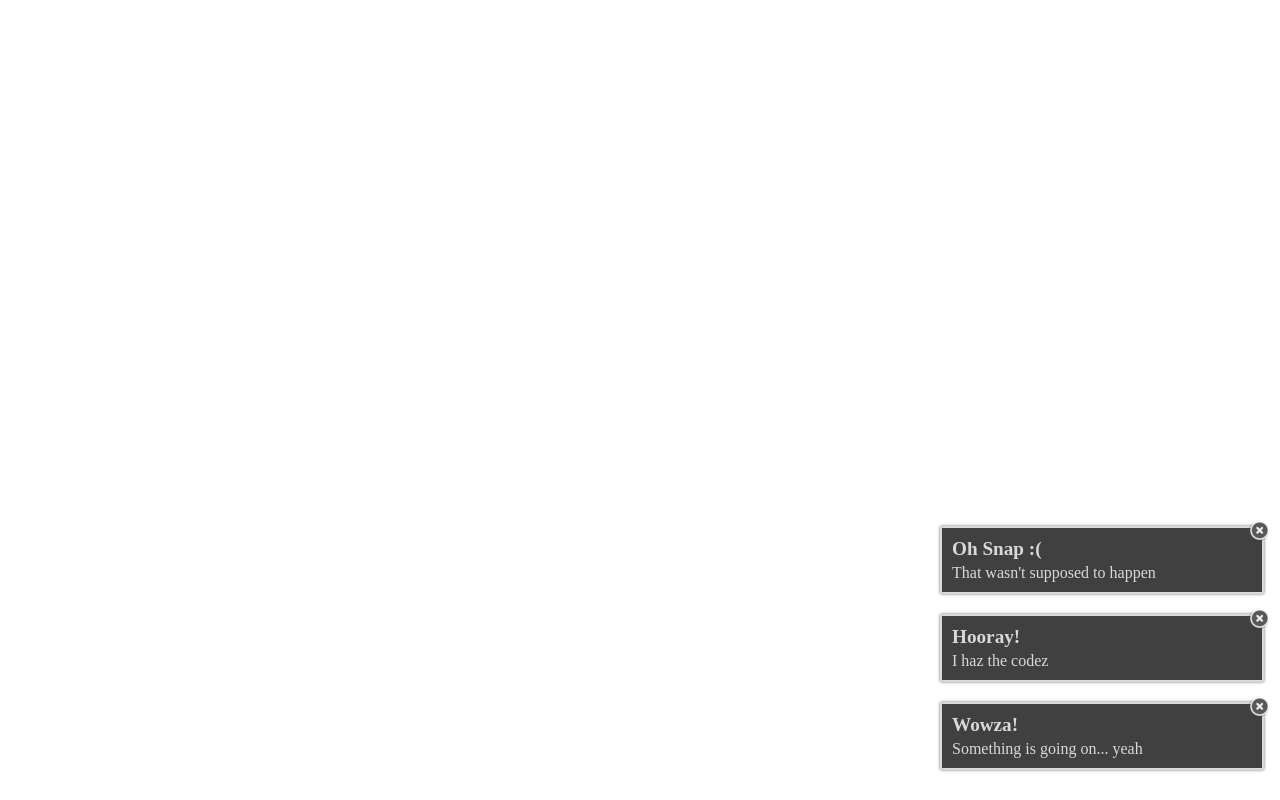
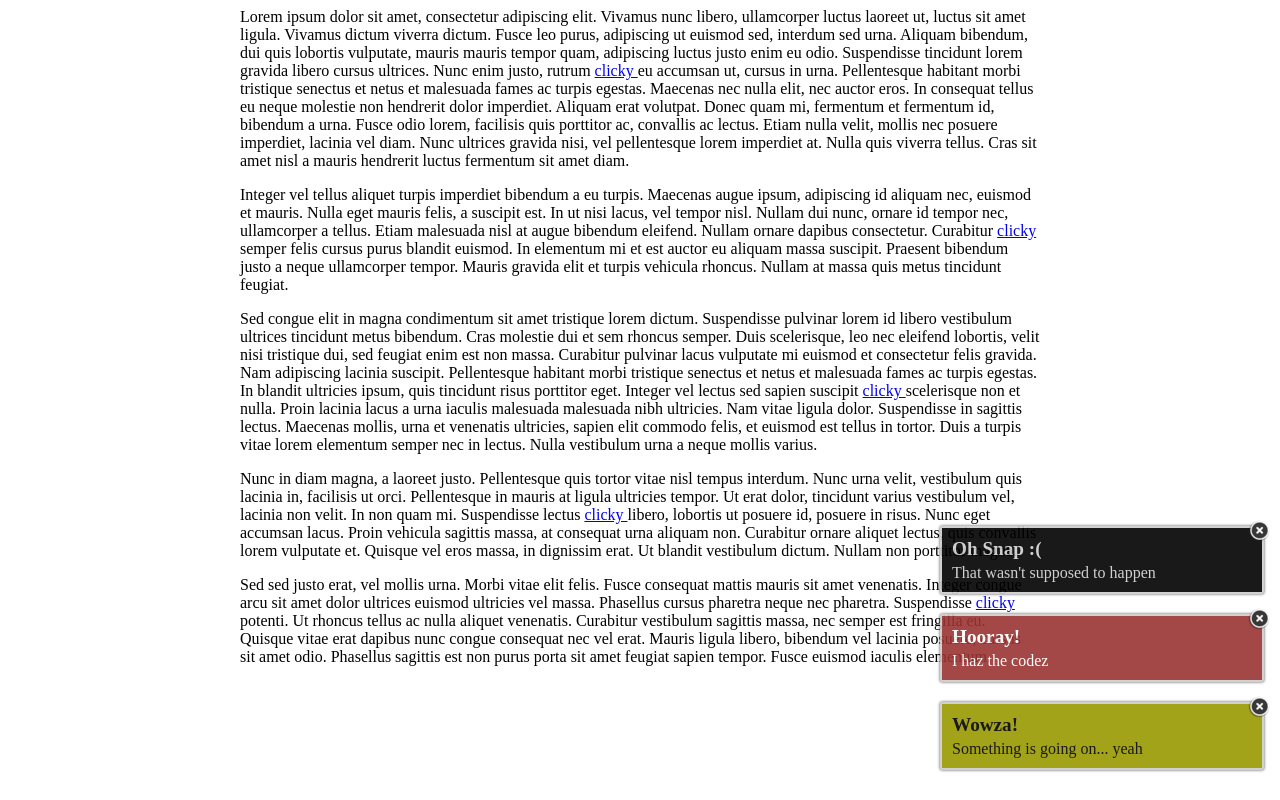
Before and after one commit to jtrussell/js-growler, a plain HTML site: page index.html in a window 1280 px wide. Drawn offline with Linux system fonts and the light colour scheme.

Commit message:
Working version... WOOHOO

```diff
--- a/index.html
+++ b/index.html
@@ -6,6 +6,101 @@
 		-->
 	</head>
 	<body>
+
+		<div style="width:800px;margin: 0 auto;">
+			<p>
+				Lorem ipsum dolor sit amet, consectetur adipiscing elit. Vivamus
+				nunc libero, ullamcorper luctus laoreet ut, luctus sit amet
+				ligula.  Vivamus dictum viverra dictum. Fusce leo purus,
+				adipiscing ut euismod sed, interdum sed urna. Aliquam bibendum,
+				dui quis lobortis vulputate, mauris mauris tempor quam,
+				adipiscing luctus justo enim eu odio. Suspendisse tincidunt
+				lorem gravida libero cursus ultrices.  Nunc enim justo, rutrum
+				<a href="javascript:void(0)" onclick="growler.inform('My message', 'My Title')">
+					clicky
+				</a>
+				eu accumsan ut, cursus in urna. Pellentesque habitant morbi
+				tristique senectus et netus et malesuada fames ac turpis
+				egestas. Maecenas nec nulla elit, nec auctor eros. In consequat
+				tellus eu neque molestie non hendrerit dolor imperdiet.  Aliquam
+				erat volutpat. Donec quam mi, fermentum et fermentum id,
+				bibendum a urna. Fusce odio lorem, facilisis quis porttitor ac,
+				convallis ac lectus. Etiam nulla velit, mollis nec posuere
+				imperdiet, lacinia vel diam. Nunc ultrices gravida nisi, vel
+				pellentesque lorem imperdiet at. Nulla quis viverra tellus. Cras
+				sit amet nisl a mauris hendrerit luctus fermentum sit amet diam.
+			</p>
+
+			<p>
+				Integer vel tellus aliquet turpis imperdiet bibendum a eu
+				turpis.  Maecenas augue ipsum, adipiscing id aliquam nec,
+				euismod et mauris.  Nulla eget mauris felis, a suscipit est. In
+				ut nisi lacus, vel tempor nisl. Nullam dui nunc, ornare id
+				tempor nec, ullamcorper a tellus. Etiam malesuada nisl at augue
+				bibendum eleifend. Nullam ornare dapibus consectetur. Curabitur
+				<a href="javascript:void(0)" onclick="growler.warn('My message', 'My Title')">
+					clicky
+				</a>
+				semper felis cursus purus blandit euismod. In elementum mi et
+				est auctor eu aliquam massa suscipit. Praesent bibendum justo a
+				neque ullamcorper tempor. Mauris gravida elit et turpis vehicula
+				rhoncus. Nullam at massa quis metus tincidunt feugiat.
+			</p>
+
+			<p>
+				Sed congue elit in magna condimentum sit amet tristique lorem
+				dictum. Suspendisse pulvinar lorem id libero vestibulum ultrices
+				tincidunt metus bibendum. Cras molestie dui et sem rhoncus
+				semper.  Duis scelerisque, leo nec eleifend lobortis, velit nisi
+				tristique dui, sed feugiat enim est non massa. Curabitur
+				pulvinar lacus vulputate mi euismod et consectetur felis
+				gravida. Nam adipiscing lacinia suscipit. Pellentesque habitant
+				morbi tristique senectus et netus et malesuada fames ac turpis
+				egestas. In blandit ultricies ipsum, quis tincidunt risus
+				porttitor eget. Integer vel lectus sed sapien suscipit
+				<a href="javascript:void(0)" onclick="growler.err('My message', 'My Title')">
+					clicky
+				</a>
+				scelerisque non et nulla. Proin lacinia lacus a urna iaculis
+				malesuada malesuada nibh ultricies. Nam vitae ligula dolor.
+				Suspendisse in sagittis lectus. Maecenas mollis, urna et
+				venenatis ultricies, sapien elit commodo felis, et euismod est
+				tellus in tortor. Duis a turpis vitae lorem elementum semper nec
+				in lectus.  Nulla vestibulum urna a neque mollis varius.
+			</p>
+
+			<p>
+				Nunc in diam magna, a laoreet justo. Pellentesque quis tortor
+				vitae nisl tempus interdum. Nunc urna velit, vestibulum quis
+				lacinia in, facilisis ut orci. Pellentesque in mauris at ligula
+				ultricies tempor. Ut erat dolor, tincidunt varius vestibulum
+				vel, lacinia non velit. In non quam mi. Suspendisse lectus
+				<a href="javascript:void(0)" onclick="growler.inform('My message', 'My Title')">
+					clicky
+				</a>
+				libero, lobortis ut posuere id, posuere in risus. Nunc eget
+				accumsan lacus. Proin vehicula sagittis massa, at consequat urna
+				aliquam non. Curabitur ornare aliquet lectus, quis convallis
+				lorem vulputate et. Quisque vel eros massa, in dignissim erat.
+				Ut blandit vestibulum dictum.  Nullam non porttitor magna.
+			</p>
+
+			<p>
+				Sed sed justo erat, vel mollis urna. Morbi vitae elit felis.
+				Fusce consequat mattis mauris sit amet venenatis. Integer congue
+				arcu sit amet dolor ultrices euismod ultricies vel massa.
+				Phasellus cursus pharetra neque nec pharetra. Suspendisse
+				<a href="javascript:void(0)" onclick="growler.inform('My message', 'My Title')">
+					clicky
+				</a>
+				potenti. Ut rhoncus tellus ac nulla aliquet venenatis. Curabitur
+				vestibulum sagittis massa, nec semper est fringilla eu. Quisque
+				vitae erat dapibus nunc congue consequat nec vel erat. Mauris
+				ligula libero, bibendum vel lacinia posuere, cursus sit amet
+				odio. Phasellus sagittis est non purus porta sit amet feugiat
+				sapien tempor. Fusce euismod iaculis elementum.
+			</p>
+		</div>
 
 		<div id="growler-zone">
 
@@ -19,7 +114,7 @@
 				</a>
 			</div>
 
-			<div class="growler">
+			<div class="growler err">
 				<h3 class="growl-title">Hooray!</h3>
 				<div class="growl-text">
 					I haz the codez
@@ -29,7 +124,7 @@
 				</a>
 			</div>
 
-			<div class="growler">
+			<div class="growler warn">
 				<h3 class="growl-title">Wowza!</h3>
 				<div class="growl-text">
 					Something is going on... yeah
--- a/src/js/js-growler.js
+++ b/src/js/js-growler.js
@@ -7,8 +7,7 @@
 	// Setup default options
 	// -----------------------------------------------------------
 	opts = {
-		"hide_button_image": "../img/hide.png"
-		, "hideFunction": false
+		"hideFunction": false
 		, "showFunction": false
 		, "useHideButton": true
 		, "hideButtonImage": "lib/img/hide.png"
@@ -28,6 +27,7 @@
 				var optKeys = Object.keys( opts )
 					, prepGrowler
 					, showGrowler
+					, hasClasName
 					, ix
 
 				// -----------------------------------------------------------
@@ -68,7 +68,21 @@
 				// was passed that is used, otherwise we do something defaulty
 				// -----------------------------------------------------------
 				showGrowler = function( growler ) {
-					// TODO
+					if( opts.showFunction ) {
+						opts.showFunction( growler )
+					} else {
+						var growlerZone = document.getElementById('growler-zone')
+						growlerZone.appendChild( growler )
+					}
+				}
+
+				// -----------------------------------------------------
+				// Utility function to check if a pass element has a given class
+				// name
+				// -----------------------------------------------------
+				hasClassName = function( element, className ) {
+					var regexp = new RegExp( "\\b" + className + "\\b" )
+					return regexp.test( element.className )
 				}
 
 				// -----------------------------------------------------------
@@ -99,7 +113,7 @@
 						// dom to find the actual growler element we want to
 						// hide
 						// -----------------------------------------------------------
-						while( "growler" != el.className ) {
+						while( !hasClassName(el, "growler") ) {
 							el = el.parentNode
 							if( !el ) {
 								console.log( "Error attemtping to find a growler to hide" )
--- a/src/less/js-growler.less
+++ b/src/less/js-growler.less
@@ -5,11 +5,17 @@
 @text-align: left;
 @text-padding: 10px;
 @border-radius: 2px;
-@opacity: 75; // Out of 100
+@opacity: 90; // Out of 100
 @bg-color: #000;
 @color: #ccc;
 @shadow: 0 0 3px #333;
 @hide-image-size: 24px;
+
+@err-color: #fff;
+@err-bg-color: #993333;
+
+@warn-color: #000;
+@warn-bg-color: #990;
 
 #growler-zone {
 	position: fixed;
@@ -19,8 +25,8 @@
 
 	.growler {
 		background: @bg-color;
+		color: @color;
 		border: 2px solid #CCC;
-		color: @color;
 		margin-top: @spacing;
 		padding: @text-padding;
 		position: relative;
@@ -47,4 +53,18 @@
 
 	}
 
+	// Specific Growler Type Styles
+	.growler.inform {
+	}
+
+	.growler.warn {
+		color: @warn-color;
+		background: @warn-bg-color;
+	}
+
+	.growler.err {
+		color: @err-color;
+		background: @err-bg-color;
+	}
+
 }
```
